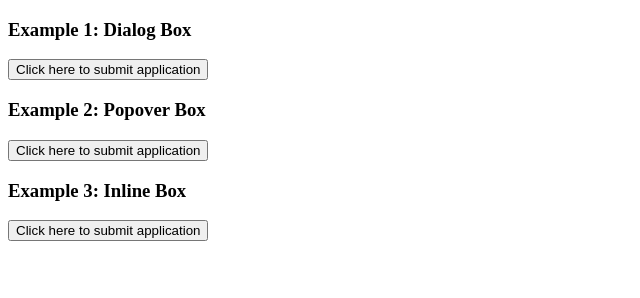
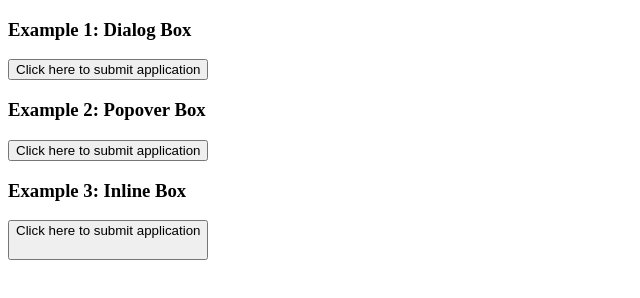
Before and after one commit to bgooldfed/bgooldfed.github.io, a plain HTML site: page index.html in a window 1280 px wide. Shown: the whole page, without its empty margins (0-640 px from the left). Drawn offline with Linux system fonts and the light colour scheme.

Commit message:
Update index.html

```diff
--- a/index.html
+++ b/index.html
@@ -6,7 +6,7 @@
         <h3>Example 2: Popover Box</h3>
         <button id="PopOverButton">Click here to submit application</button>
         <h3>Example 3: Inline Box</h3>
-        <button id="InlineButton">Click here to submit application</button>
+        <button style="padding-bottom: 20px" id="InlineButton">Click here to submit application</button>
     </body>
 
 <!--BEGIN QUALTRICS WEBSITE FEEDBACK SNIPPET-->
```
